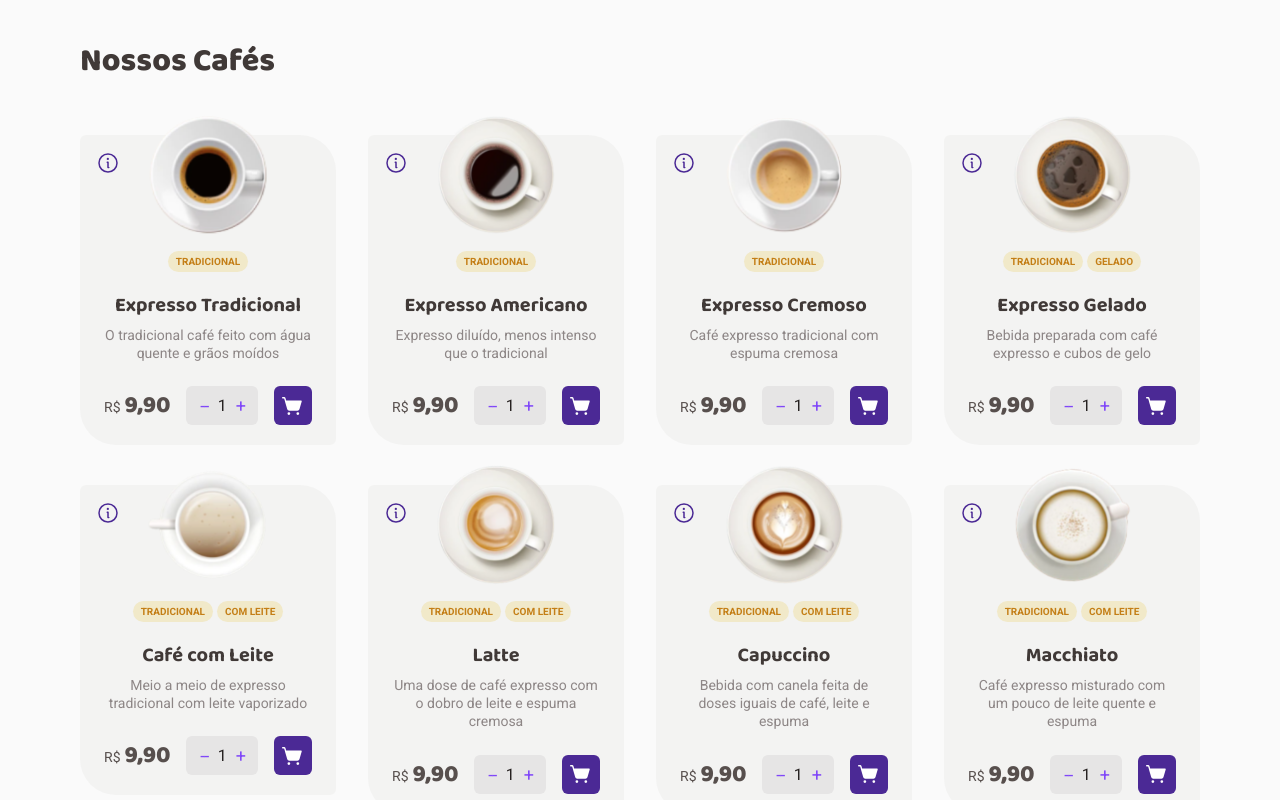
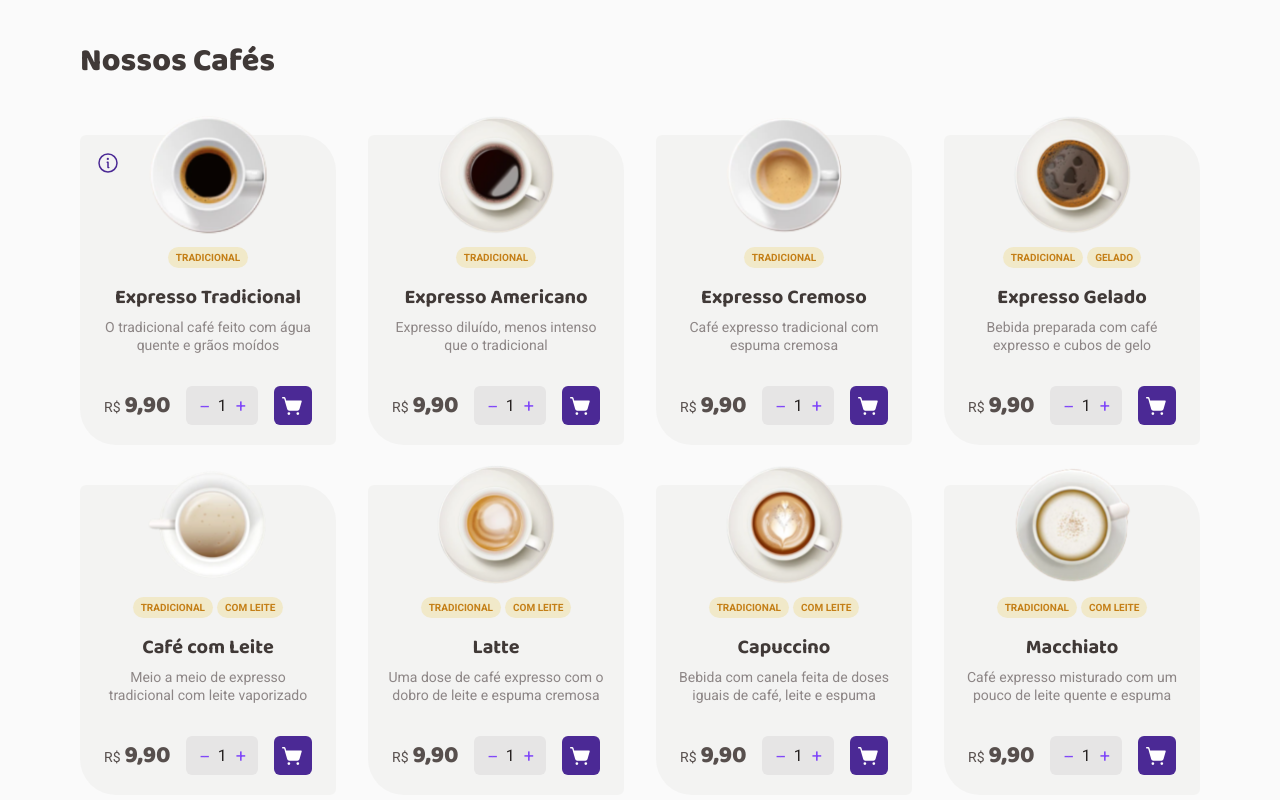
Before and after one commit to ThiagoLG/coffee-delivery, a React (Vite) app: page / in a window 1280 px wide. Shown: the part 660-1460 px from the top of the page. Built offline with nearby package versions, Linux system fonts and the light colour scheme.

Commit message:
added 'additionalInfos' to product. These infos will be displayed on the back of product card

```diff
--- a/public/data/products.json
+++ b/public/data/products.json
@@ -7,7 +7,8 @@
       "description": "O tradicional café feito com água quente e grãos moídos",
       "price": 990,
       "imageUrl": "/drinks/drink_expresso.svg",
-      "availableAmount": 50
+      "availableAmount": 50,
+      "additionalInfos": ["Informação 1", "Informação 2", "Informação 3"]
     },
     {
       "id": 2,
--- a/src/models/IProduct.ts
+++ b/src/models/IProduct.ts
@@ -6,4 +6,5 @@ export interface IProduct {
   price: number
   imageUrl: string
   availableAmount: number
+  additionalInfos: string[]
 }
--- a/src/pages/Home/Product/index.tsx
+++ b/src/pages/Home/Product/index.tsx
@@ -55,9 +55,13 @@ export function Product(product: IProduct) {
   return (
     <ProductContainer className={flippedCard ? 'flipped' : ''}>
       <FrontProductCard className="front">
-        <button className="flipCardButton" onClick={handleFlipCard}>
-          <Info size={32} color={defaultTheme['purple-dark']} />
-        </button>
+        {product.additionalInfos && product.additionalInfos.length ? (
+          <button className="flipCardButton" onClick={handleFlipCard}>
+            <Info size={32} color={defaultTheme['purple-dark']} />
+          </button>
+        ) : (
+          <></>
+        )}
         <img src={product.imageUrl} alt="Product image" />
 
         <div className="tagsContainer">
@@ -95,10 +99,15 @@ export function Product(product: IProduct) {
         <button className="flipCardButton" onClick={handleFlipCard}>
           <ArrowUUpLeft size={32} color={defaultTheme['purple-dark']} />
         </button>
-        <h4>Ingredientes da parada:</h4>
-        <p>Café</p>
-        <p>Leite</p>
-        <p>Canela</p>
+
+        <h4>Informações sobre o produto:</h4>
+        <ul>
+          {product.additionalInfos &&
+            product.additionalInfos.length &&
+            product.additionalInfos.map((info) => {
+              return <li key={info}>{info}</li>
+            })}
+        </ul>
       </BackProductCard>
     </ProductContainer>
   )
--- a/src/pages/Home/Product/styles.ts
+++ b/src/pages/Home/Product/styles.ts
@@ -48,7 +48,7 @@ export const ProductContainer = styled.section`
 const BaseCardStyle = styled.section`
   border-radius: 0.375rem 2.25rem;
   background-color: ${({ theme }) => theme['gray-100']};
-  padding: 0 1.5rem 1.25rem 1.5rem;
+  padding: 0 1.25rem 1.25rem 1.25rem;
   backface-visibility: hidden;
   transition: ${cardTransitionTime};
 `
@@ -70,8 +70,8 @@ export const FrontProductCard = styled(BaseCardStyle)`
     display: flex;
     justify-content: center;
     gap: 0.25rem;
-    margin-top: 1rem;
-    margin-bottom: 1.25rem;
+    margin-top: 0.75rem;
+    margin-bottom: 1rem;
   }
 
   .title {
@@ -127,7 +127,8 @@ export const ProductBuyContainer = styled.section`
   display: flex;
   flex-direction: row;
   justify-content: space-between;
-  margin-top: 1.5rem;
+  margin-top: 2rem;
+  padding: 0 0.25rem;
 
   .priceContainer {
     display: flex;
```
